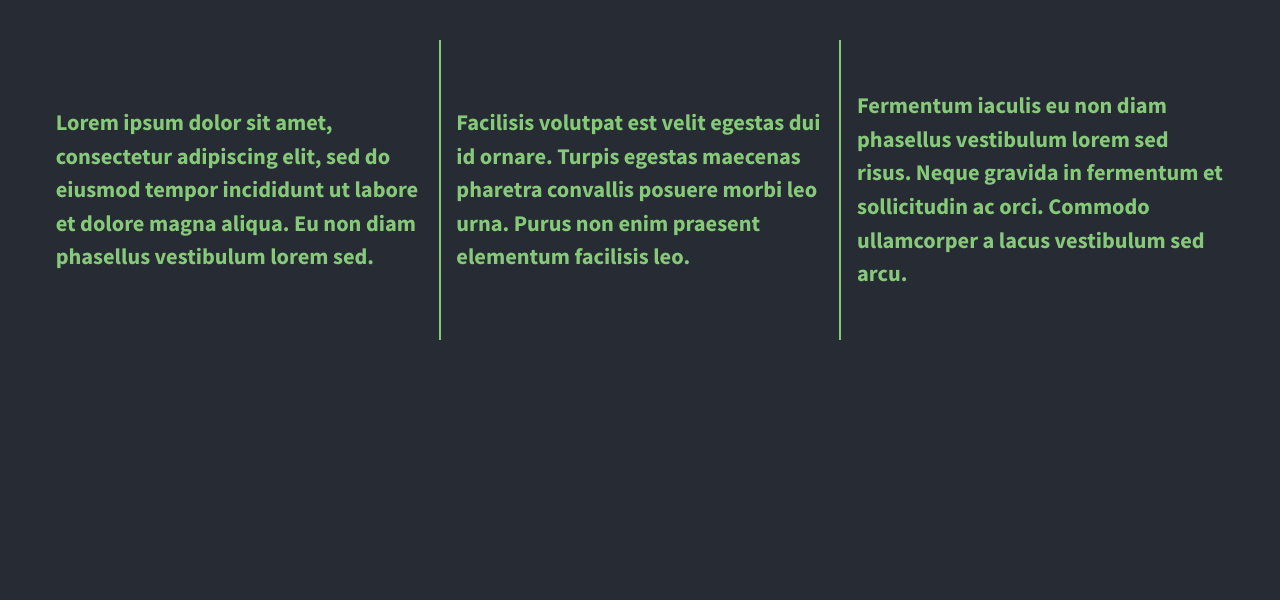
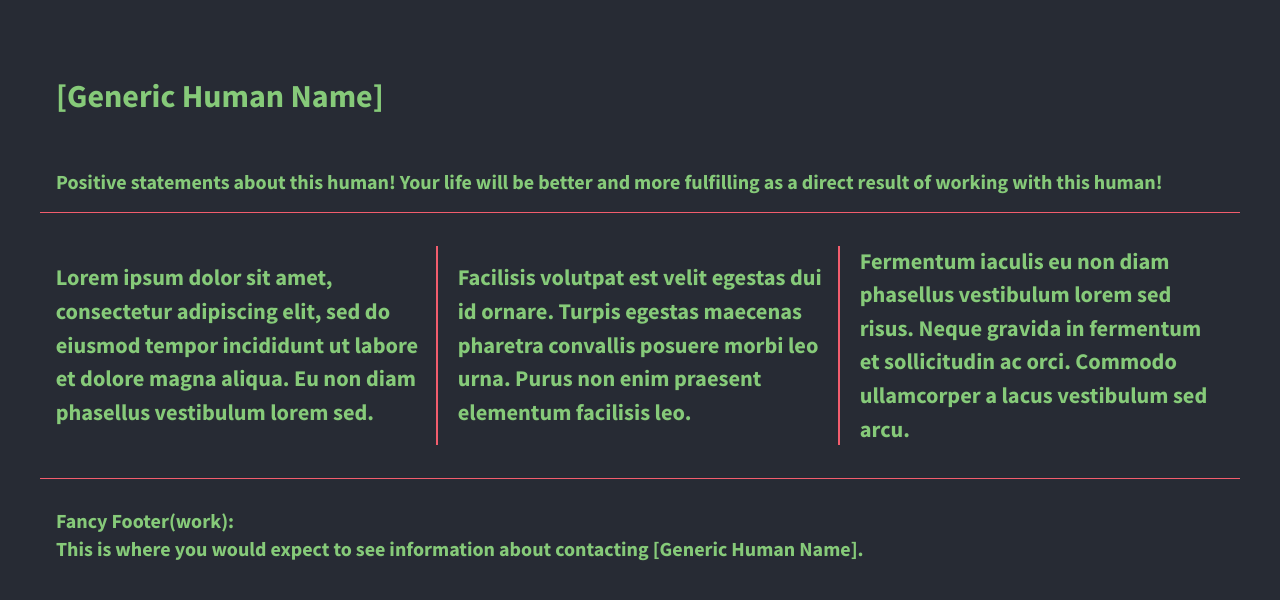
Before and after one commit to APE-Cave/flex-03, a plain HTML site: page index.html in a window 1280 px wide. Drawn offline with nearby package versions, Linux system fonts and the light colour scheme.

Commit message:
Adds header, main, and footer sections with flex properties

```diff
--- a/css/main.css
+++ b/css/main.css
@@ -116,11 +116,40 @@ body {
   height: 100%;
 }
 
+header,
+footer {
+  height: 80px;
+
+}
+
+header,
+footer,
+main {
+  color: #86CA79;
+  display: flex;
+  width: 100%;
+  justify-content: flex-start;
+  align-items: center;
+  padding: 1rem;
+}
+header {
+  font-size: 2rem;
+}
+main {
+  border-bottom: solid 0.1rem #F25D6D;
+  margin-bottom: 1rem;
+}
+footer {
+  border-top: solid 0.1rem #F25D6D;
+  margin-top: 1rem;
+}
 .wrapper {
   /*add display:flex and set justify-content to space-between*/
   display: flex;
   font-weight: 700;
   justify-content: space-between;
+  flex-flow: row wrap;
+  align-items: center;
 }
 
 .div-1, .div-2, .div-3 {
@@ -132,12 +161,12 @@ body {
   line-height: 1.5em;
   font-size: 1.4rem;
   background-color: #272B34;
-  height: 300px;
-  width: 33.33%;
+  height: auto;
+  width: 33%;
   text-align: left;
 }
 .div-1, .div-2 {
-  border-right: solid .1em #86CA79;
+  border-right: solid .1em #F25D6D;
 }
 p {
   margin: .7em;
--- a/index.html
+++ b/index.html
@@ -22,6 +22,8 @@
         <![endif]-->
 
         <section class="wrapper">
+            <header>[Generic Human Name]</header>
+            <main>Positive statements about this human! Your life will be better and more fulfilling as a direct result of working with this human!</main>
             <div class="div-1">
               <p>Lorem ipsum dolor sit amet, consectetur adipiscing elit, sed do eiusmod tempor incididunt ut labore et dolore magna aliqua. Eu non diam phasellus vestibulum lorem sed.</p>
             </div>
@@ -31,6 +33,8 @@
             <div class="div-3">
               <p>Fermentum iaculis eu non diam phasellus vestibulum lorem sed risus. Neque gravida in fermentum et sollicitudin ac orci. Commodo ullamcorper a lacus vestibulum sed arcu.</p>
             </div>
+            <footer>Fancy Footer(work):
+              <br>This is where you would expect to see information about contacting [Generic Human Name].</footer>
         </section>
 
         <script src="https://ajax.googleapis.com/ajax/libs/jquery/1.11.3/jquery.min.js"></script>
```
